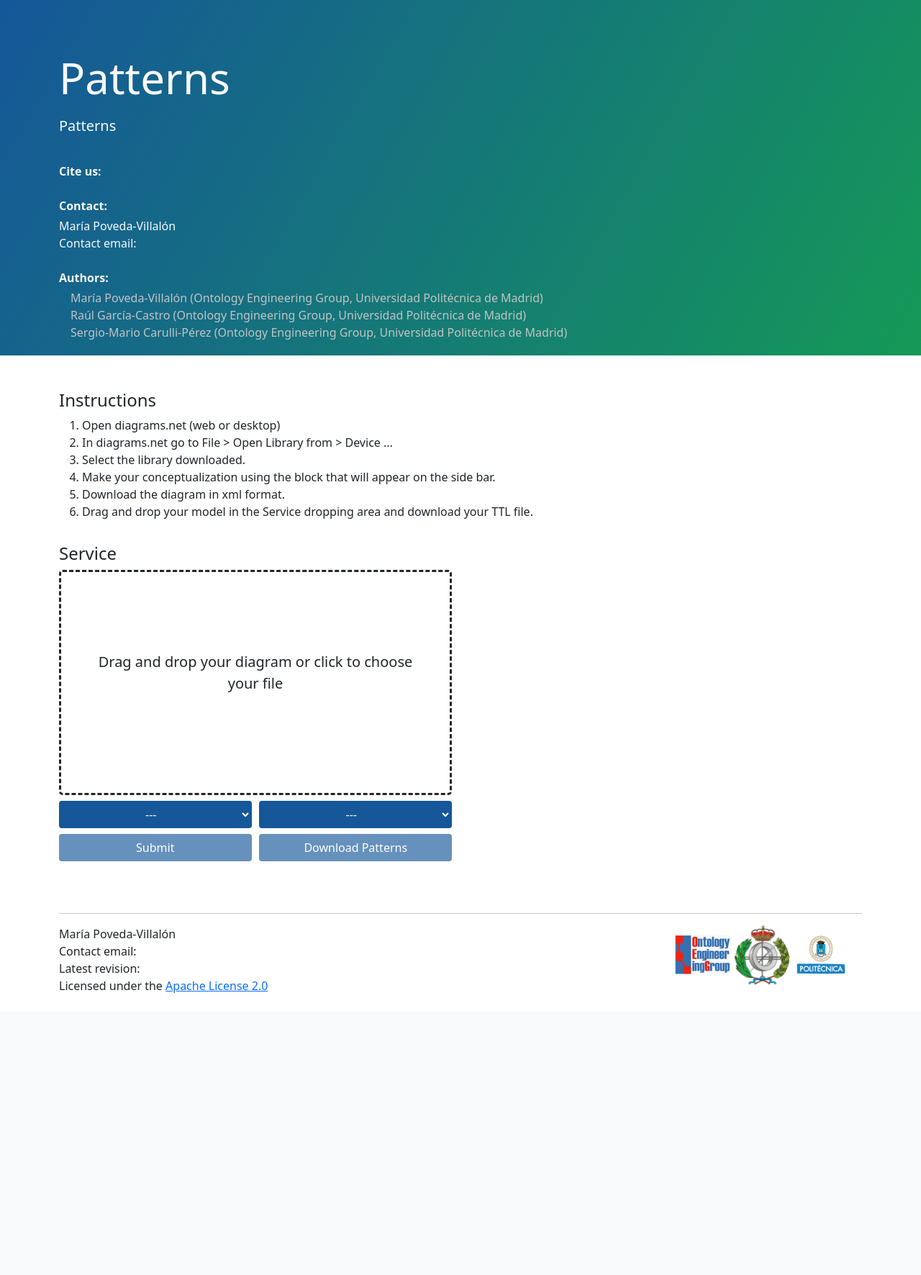
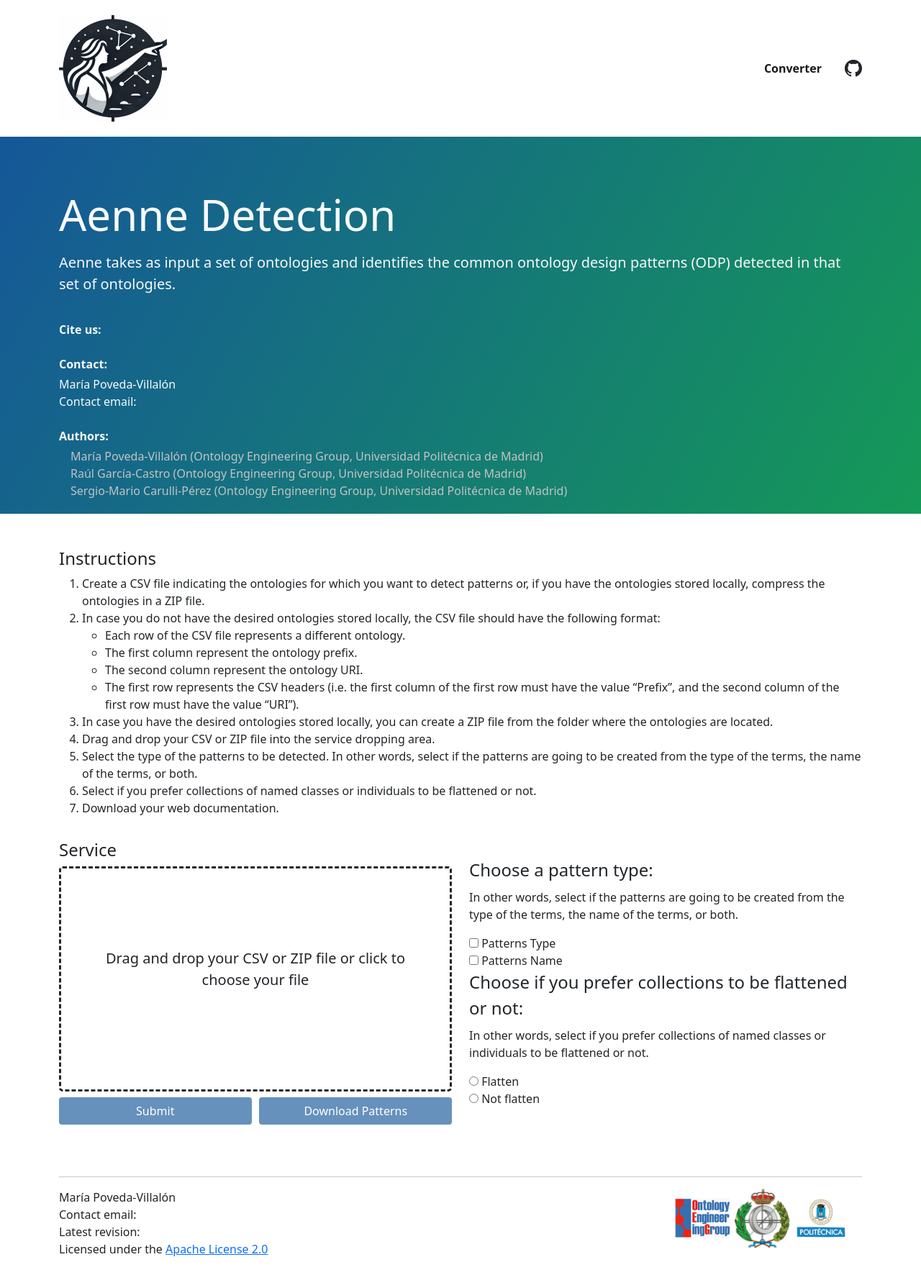
Before and after one commit to Sergio-Carulli/Patrones, a Flask app: page / in a window 1280 px wide. Shown: the whole page at 72% size. Before the commit the page ends 1380 px from the top, so only its background shows below. Run offline with Flask 3, Linux system fonts and the light colour scheme; parts of the project's set-up code (start-up, migrations or seed data) failed here and were passed over; some libraries are stand-ins or nearby versions.

Commit message:
Changes in the generated documentation structure

```diff
--- a/app/public/routes.py
+++ b/app/public/routes.py
@@ -42,7 +42,6 @@ def api():
     ontology_path = os.path.join(request_path, 'ontologies')
 
     if 'ontologiesZip' in request.files:
-        print('ontologies zip')
         file = request.files['ontologiesZip']
         zip_path = os.path.join(request_path, 'ontologies.zip')
         file.save(zip_path)
@@ -53,7 +52,6 @@ def api():
             zip_ref.extractall(request_path)
 
     elif 'ontologiesCsv' in request.files:
-        print('ontologies csv')
         file = request.files['ontologiesCsv']
         csv_path = os.path.join(request_path, 'ontologies.csv')
         file.save(csv_path)
--- a/app/public/templates/index.html
+++ b/app/public/templates/index.html
@@ -15,7 +15,7 @@
     <link rel="stylesheet" href="https://cdn.jsdelivr.net/npm/bootstrap-icons@1.5.0/font/bootstrap-icons.css">
     <link rel="stylesheet" href="static/css/style.css">
 
-    <title>Chowlk | Converter</title>
+    <title>Aenne | Detection</title>
 
 </head>
 
@@ -23,13 +23,33 @@
 
     <!--Navbar-->
     <header>
+        <nav class="navbar navbar-expand-lg navbar-light py-3 text-dark">
+            <div class="container">
+                <a class="navbar-brand" href="index">
+                    <img id="logo" src="static/images/logos/logo.png" alt="Aenne logo">
+                </a>
+                <button class="navbar-toggler" type="button" data-bs-toggle="collapse" data-bs-target="#navbarNav"
+                    aria-controls="navbarNav" aria-expanded="false" aria-label="Toggle navigation">
+                    <span class="navbar-toggler-icon"></span>
+                </button>
+                <div class="collapse navbar-collapse" id="navbarNav">
+                    <ul class="navbar-nav ms-auto fw-bold mx-4">
+                        <li class="nav-item">
+                            <a class="nav-link active" href="#">Converter</a>
+                        </li>
+                    </ul>
+                    <a href="" target="_blank"><i
+                            class="bi bi-github h4 text-dark"></i></a>
+                </div>
+            </div>
+        </nav>
     </header>
 
     <!--Showcase-->
     <section class="showcase pt-5 px-5 text-light">
         <div class="container">
-            <h1 id="title" class="pt-4 pb-2"> Patterns</h1>
-            <p class="lead pb-3">Patterns</p>
+            <h1 id="title" class="pt-4 pb-2"> Aenne Detection</h1>
+            <p class="lead pb-3">Aenne takes as input a set of ontologies and identifies the common ontology design patterns (ODP) detected in that set of ontologies.</p>
             <div class="py-1">
                 <p class="fw-bold mb-1">Cite us:</p>
                 <p></p>
@@ -73,12 +93,19 @@
         <div class="container">
             <h4>Instructions</h4>
             <ol>
-                <li>Open diagrams.net (web or desktop)</li>
-                <li>In diagrams.net go to File > Open Library from > Device ...</li>
-                <li>Select the library downloaded.</li>
-                <li>Make your conceptualization using the block that will appear on the side bar.</li>
-                <li>Download the diagram in xml format.</li>
-                <li>Drag and drop your model in the Service dropping area and download your TTL file.</li>
+                <li>Create a CSV file indicating the ontologies for which you want to detect patterns or, if you have the ontologies stored locally, compress the ontologies in a ZIP file.</li>
+                <li>In case you do not have the desired ontologies stored locally, the CSV file should have the following format:</li>
+                <ul>
+                    <li>Each row of the CSV file represents a different ontology.</li>
+                    <li>The first column represent the ontology prefix.</li>
+                    <li>The second column represent the ontology URI.</li>
+                    <li>The first row represents the CSV headers (i.e. the first column of the first row must have the value “Prefix”, and the second column of the first row must have the value “URI”).</li>
+                </ul>
+                <li>In case you have the desired ontologies stored locally, you can create a ZIP file from the folder where the ontologies are located.</li>
+                <li>Drag and drop your CSV or ZIP file into the service dropping area.</li>
+                <li>Select the type of the patterns to be detected. In other words, select if the patterns are going to be created from the type of the terms, the name of the terms, or both.</li>
+                <li>Select if you prefer collections of named classes or individuals to be flattened or not.</li>
+                <li>Download your web documentation.</li>
             </ol>
 
         </div>
@@ -88,31 +115,48 @@
     <!--Service-->
     <section class="content pt-2 px-5">
         <div class="container">
-            <div class="row pb-5">
+            <div class="row pb-5" style="align-items: center;">
                 <div class="col-lg-6 pt-2">
                     <h4>Service</h4>
                     <div class="drop-area" id="drag-drop-area">
-                        <p class="lead text-dark drag-text" id="drag-text">Drag and drop your diagram or click to choose
-                            your file</p>
+                        <p class="lead text-dark drag-text" id="drag-text">Drag and drop your CSV or ZIP file or click to choose your file</p>
                         <div id="response" style="display: none;"></div>
                         <input type="file" id="fileElem" style="display: none;">
                     </div>
                     <div class="d-flex justify-content-between">
-                        <select class="btn mt-2 drag-button" id="type-selected">
-                            <option value="">---</option>
-                            <option value="both">Both</option>
-                            <option value="type">Patterns Type</option>
-                            <option value="name">Patterns Name</option>
-                        </select>
-                        <select class="btn mt-2 drag-button" id="flatten-selected">
-                            <option value="">---</option>
-                            <option value="yes">Flatten</option>
-                            <option value="no">Not Flatten</option>
-                        </select>
                     </div>
                     <div class="d-flex justify-content-between">
                         <button class="btn mt-2 drag-button" id="submit" disabled>Submit</button>
                         <button class="btn mt-2 drag-button" id="download" disabled>Download Patterns</button>
+                    </div>
+                </div>
+                <div class="col-lg-6 pt-2">
+                    <div>
+                        <fieldset>
+                            <legend>Choose a pattern type:</legend>
+                            <p>In other words, select if the patterns are going to be created from the type of the terms, the name of the terms, or both.</p>
+                            <div>
+                                <input type="checkbox" id="pattern-type"/>
+                                <label for="pattern-type">Patterns Type</label>
+                            </div>
+                            <div>
+                                <input type="checkbox" id="pattern-name"/>
+                                <label for="pattern-name">Patterns Name</label>
+                            </div>
+                        </fieldset>
+
+                        <fieldset>
+                            <legend>Choose if you prefer collections to be flattened or not:</legend>
+                            <p>In other words, select if you prefer collections of named classes or individuals to be flattened or not.</p>
+                            <div>
+                                <input type="radio" id="collection-flatten" name="drone" value="yes"/>
+                                <label for="collection-flatten">Flatten</label>
+                            </div>
+                            <div>
+                                <input type="radio" id="collection-not-flatten" name="drone" value="no"/>
+                                <label for="collection-not-flatten">Not flatten</label>
+                            </div>
+                        </fieldset>
                     </div>
                 </div>
             </div>
--- a/app/static/css/style.css
+++ b/app/static/css/style.css
@@ -180,3 +180,9 @@ div.img span {
   text-align: center;
   font-weight: bold;
 }
+
+.center {
+  text-align: center;
+  width: 49%;
+  margin-top: 8px;
+}
--- a/app/static/js/converter.js
+++ b/app/static/js/converter.js
@@ -11,9 +11,11 @@ const downloadButton = document.getElementById('download');
 // The text displayed inside the service box after the ttl has been generated
 const responseText = document.getElementById('response');
 // Type selection
-const typeSelected = document.getElementById('type-selected');
+const patternType = document.getElementById('pattern-type');
+const patternName = document.getElementById('pattern-name');
 // Flatten selection
-const flattenSelected = document.getElementById('flatten-selected');
+const collectionFlatten = document.getElementById('collection-flatten');
+const collectionNotFlatten = document.getElementById('collection-not-flatten');
 
 // Error/warning sections
 const errorReport = document.getElementById('error-report');
@@ -137,17 +139,52 @@ submitButton.addEventListener('click', (e) => {
         loadFile = false;
         submitButton.disabled = true;
         inputName.innerHTML = 'Detecting your patterns';
-        detectPattern(file, typeSelected.value, flattenSelected.value);
+        var typeSelected = '';
+        var flattenSelected = '';
+
+        if(patternType.checked && patternName.checked){
+            typeSelected = "both";
+        }
+        else if(patternType.checked){
+            typeSelected = "type";
+        }
+        else if(patternName.checked){
+            typeSelected = "name";
+        }
+        else{
+            alert('A pattern type must be selected');
+            return ;
+        }
+
+        if(collectionFlatten.checked && collectionNotFlatten.checked){
+            alert('Just one collection type must be selected');
+            return ;
+        }
+        else if(collectionFlatten.checked){
+            flattenSelected = "yes";
+        }
+        else if(collectionNotFlatten.checked){
+            flattenSelected = "no";
+        }
+        else{
+            alert('A collection type must be selected');
+            return ;
+        }
+
+        detectPattern(file, typeSelected, flattenSelected);
     } else {
         //Incorrect submit
         alert('A file has not been selected');
     }
 });
 
-//Change event handler
+//Click event handler
 //Each time a user select a pattern type => check if the submit button can be enable
-typeSelected.addEventListener('change', (e) => {
-    if (typeSelected.value){
+patternType.addEventListener('click', checkCheckBox);
+patternName.addEventListener('click', checkCheckBox);
+
+function checkCheckBox(){
+    if (patternType.checked || patternName.checked){
         loadType = true;
         enableSubmitButton();
     }
@@ -155,12 +192,15 @@ typeSelected.addEventListener('change', (e) => {
         loadType = false;
         submitButton.disabled = true;
     }
-});
+}
 
-//Change event handler
-//Each time a user select a pattern type => check if the submit button can be enable
-flattenSelected.addEventListener('change', (e) => {
-    if (flattenSelected.value){
+//Click event handler
+//Each time a user select a flatten => check if the submit button can be enable
+collectionFlatten.addEventListener('click', checkRadio);
+collectionNotFlatten.addEventListener('click', checkRadio);
+
+function checkRadio(){
+    if (collectionFlatten.checked || collectionNotFlatten.checked){
         loadFlatten = true;
         enableSubmitButton();
     }
@@ -168,7 +208,7 @@ flattenSelected.addEventListener('change', (e) => {
         loadFlatten = false;
         submitButton.disabled = true;
     }
-});
+}
 
 // The submit button is enabled when the user has selected:
 //  - A pattern type (through the selection)
@@ -188,6 +228,7 @@ function enableSubmitButton(){
 function detectPattern(file, typeValue, flattenValue){
     loadTransformedDiagram = false;
     downloadButton.disabled = true;
+
     //const uri = 'https://chowlk.linkeddata.es/api';
     const uri = 'http://localhost:5000/api';
     // Create an HTTP request
--- a/generate_web_page.py
+++ b/generate_web_page.py
@@ -19,7 +19,9 @@ def main(ontology_path, csv_path, output_path, patterns_type, flatten_lists):
     create_directory(data_path)
 
     # Create the directory where the SVG images and the CSS is going to be stored
-    static_path = os.path.join(output_path, 'static')
+    web_path = os.path.join(output_path, 'web')
+    create_directory(web_path)
+    static_path = os.path.join(web_path, 'static')
     create_directory(static_path)
     images_path = os.path.join(static_path, 'images')
     create_directory(images_path)
@@ -84,7 +86,7 @@ def main(ontology_path, csv_path, output_path, patterns_type, flatten_lists):
         #   - An XML file with the representation of all the patterns
         create_diagram(f"{patterns_type_path}.txt", os.path.join(data_path, 'Visualization.xml'), images_path)
         # Create HTML and CSS files
-        generate_documentation(styles_path, patterns_type_path, inferred_blank_nodes_path, images_path, output_path, patterns_name_path, inferred_type_path)
+        generate_documentation(styles_path, patterns_type_path, inferred_blank_nodes_path, images_path, web_path, patterns_name_path, inferred_type_path)
 
     error_log.close()
 
```
Also changed, not shown: app/static/images/logos/logo.png (added).
